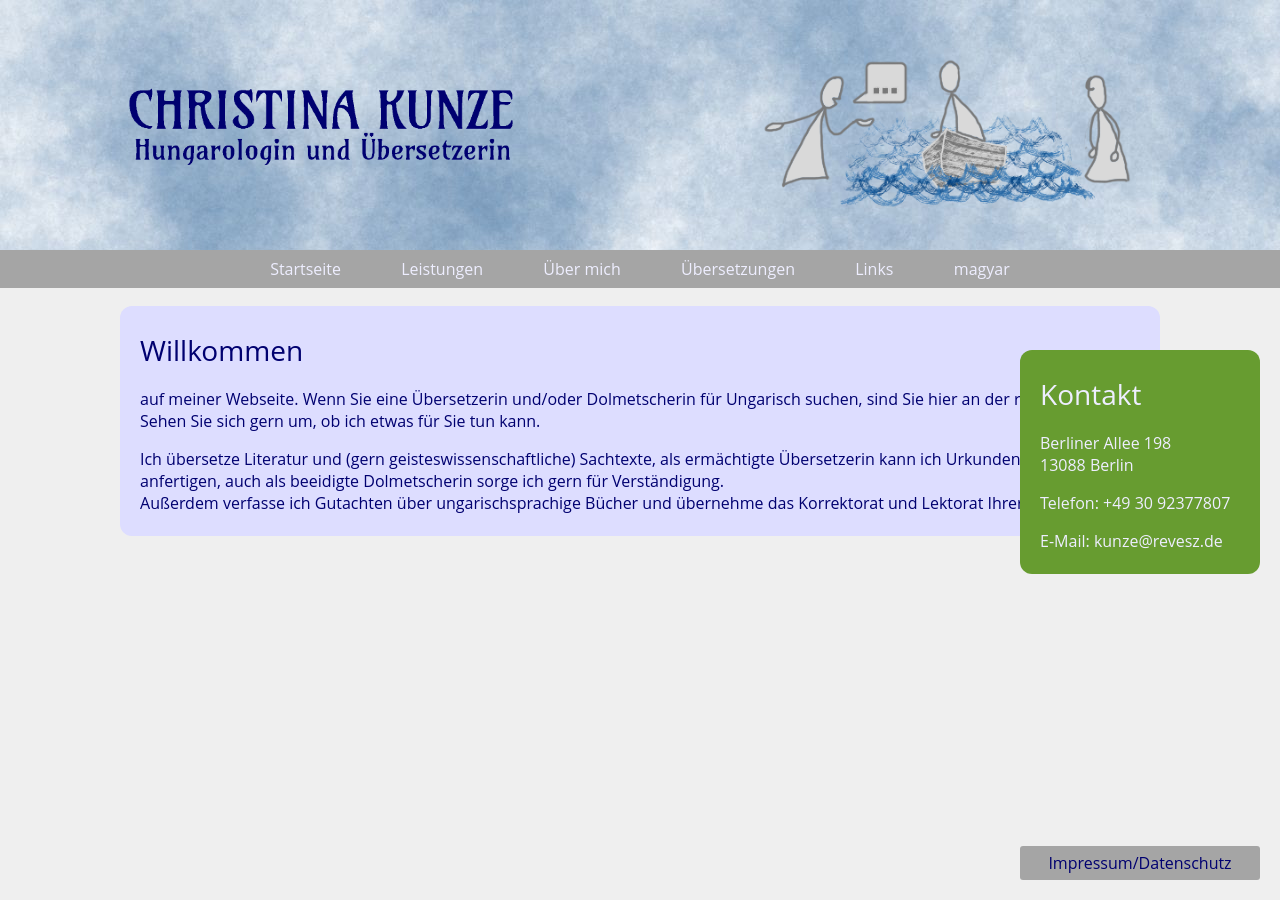
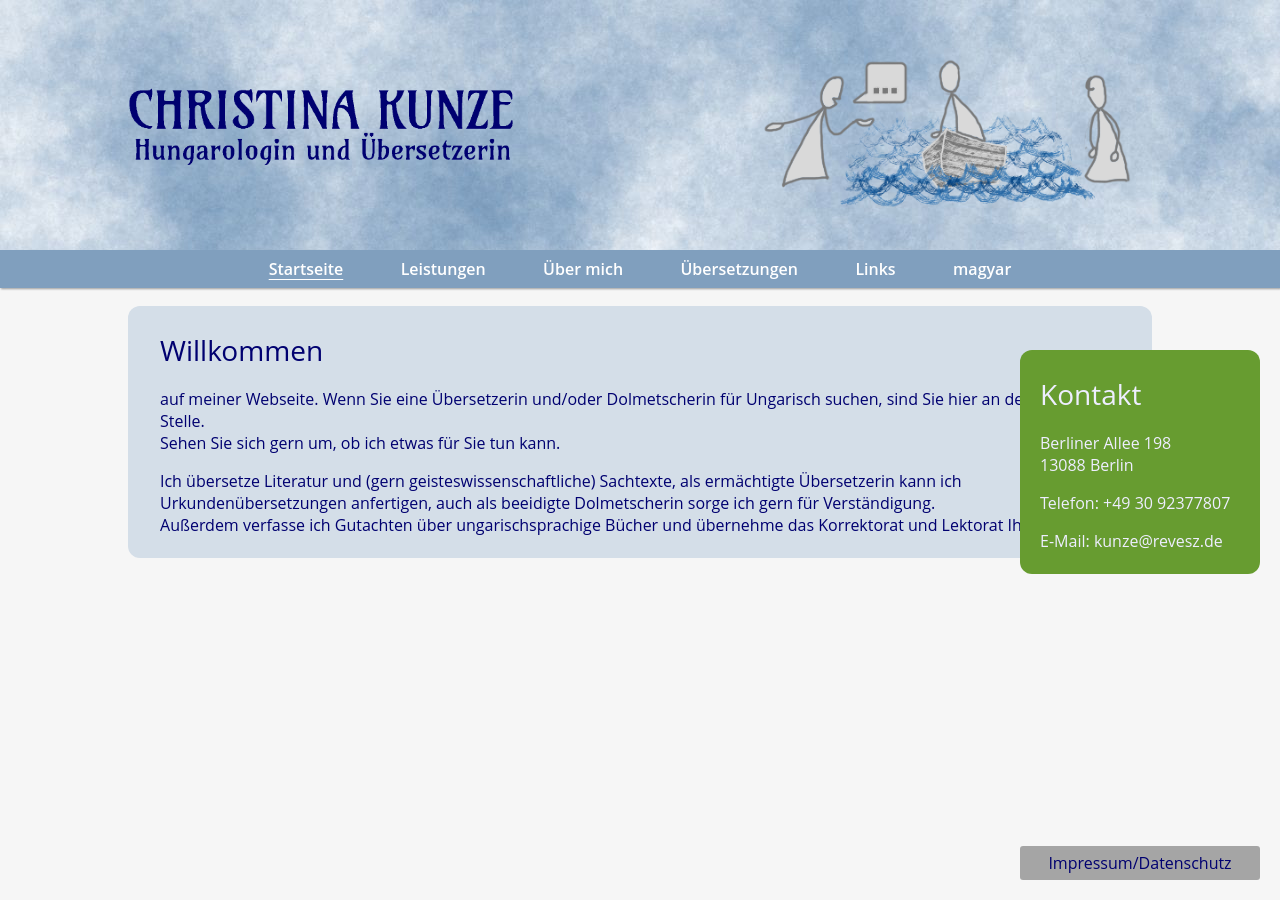
Before and after one commit to rixx/revesz.de, a Jekyll site: the page built from index.md, in a window 1280 px wide. Built offline with Jekyll 4.4.1, drawn with Linux system fonts in a browser that asks for light colours.

Commit message:
Menu colours

```diff
--- a/_layouts/base.html
+++ b/_layouts/base.html
@@ -41,13 +41,16 @@ toc: true
           {% endif %}
           {% for link in nav %}
               {% assign current = '' %}
-              {% if page.url == "/" and link.url == "/index.html" %}
+              {% if link.url == "/" %}
+                {% if page.url == "/" %}
                   {% assign current = 'current' %}
                   {% assign current_page = link %}
-              {% endif %}
-              {% if page.url contains link.url %}
-                  {% assign current = 'current' %}
-                  {% assign current_page = link %}
+                {% endif %}
+              {% else %}
+                {% if page.url contains link.url %}
+                    {% assign current = 'current' %}
+                    {% assign current_page = link %}
+                {% endif %}
               {% endif %}
               <li class="menu-item {{ current }}">
                   <a href="{% if link.url contains "://" %}{{ link.url }}{% else %}{{ link.url | prepend: site.baseurl }}{% endif %}"
--- a/css/styles.css
+++ b/css/styles.css
@@ -3,7 +3,7 @@ body {
     padding: 0;
     font-family: 'Open Sans', sans-serif;;
     font-style: normal;
-    background-color: #efefef;
+    background-color: #f6f6f6;
 }
 header {
     position: relative;
@@ -34,9 +34,10 @@ nav#site-navigation #menu-icon {
     display: none;
 }
 nav#site-navigation {
-    background-color: #a5a5a5;
+    background-color: #809fbe;
     display: flex;
     justify-content: center;
+    box-shadow: 1px 1px 2px rgba(0,0,0,0.16),1px 1px 2px rgba(0,0,0,0.24);
 }
 nav#site-navigation ul {
     display: flex;
@@ -48,9 +49,13 @@ nav#site-navigation ul {
 
 }
 nav#site-navigation ul a {
-    color: #eeeeff;
-    font-weight: normal;
+    color: white;
+    font-weight: 600;
     text-decoration: none;
+}
+nav#site-navigation ul .menu-item.current a {
+    text-decoration: underline;
+    text-underline-position: under;
 }
 #main-container {
     display: flex;
@@ -58,11 +63,11 @@ nav#site-navigation ul a {
     width: 100%;
 }
 main {
-    background-color: #ddddff;
-    max-width: 1000px;
+    background-color: #d4dee8;
+    max-width: 960px;
     margin-top: 18px;
     border-radius: 12px;
-    padding: 6px 20px;
+    padding: 6px 32px;
     color: #000070;
 }
 #toc {
```
